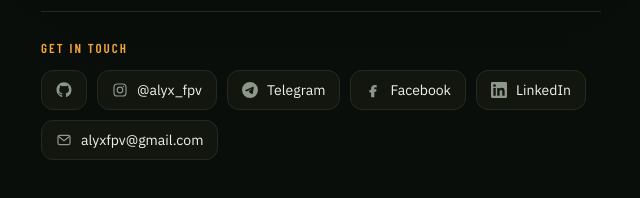
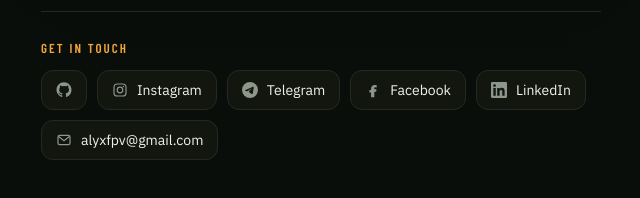
Before and after one commit to AlyxFPV/AlyxFPV.github.io, a plain HTML site: page index.html in a window 1280 px wide. Shown: the part 1492-1690 px from the top of the page, 319-959 px from the left. Drawn offline with nearby package versions, Linux system fonts and the light colour scheme.

Commit message:
Rename Instagram footer link label from handle to platform name
Co-Authored-By: Claude Sonnet 5 <noreply@anthropic.com>
Claude-Session: https://claude.ai/code/session_01CsLNax3bGiAYXnbFLxCbtu

```diff
--- a/index.html
+++ b/index.html
@@ -410,7 +410,7 @@
       </a>
       <a class="contact" href="https://www.instagram.com/alyx_fpv/" target="_blank" rel="noopener">
         <svg viewBox="0 0 24 24" fill="none" stroke="currentColor" stroke-width="1.8"><rect x="3" y="3" width="18" height="18" rx="5"/><circle cx="12" cy="12" r="4.2"/><circle cx="17.2" cy="6.8" r="1.1" fill="currentColor" stroke="none"/></svg>
-        @alyx_fpv
+        Instagram
       </a>
       <a class="contact" href="https://t.me/Alyx_FPV" target="_blank" rel="noopener">
         <svg viewBox="0 0 24 24" fill="currentColor"><path d="M11.944 0A12 12 0 0 0 0 12a12 12 0 0 0 12 12 12 12 0 0 0 12-12A12 12 0 0 0 12 0a12 12 0 0 0-.056 0zm4.962 7.224c.1-.002.321.023.465.14a.506.506 0 0 1 .171.325c.016.093.036.306.02.472-.18 1.898-.96 6.502-1.358 8.627-.168.9-.499 1.201-.82 1.23-.696.065-1.225-.46-1.9-.902-1.056-.693-1.653-1.124-2.678-1.8-1.185-.78-.417-1.21.258-1.91.177-.184 3.247-2.977 3.307-3.23.007-.032.014-.15-.056-.212s-.174-.041-.249-.024c-.106.024-1.793 1.14-5.061 3.345-.48.33-.913.49-1.302.48-.428-.008-1.252-.241-1.865-.44-.752-.245-1.349-.374-1.297-.789.027-.216.325-.437.893-.663 3.498-1.524 5.83-2.529 6.998-3.014 3.332-1.386 4.025-1.627 4.476-1.635z"/></svg>
```
